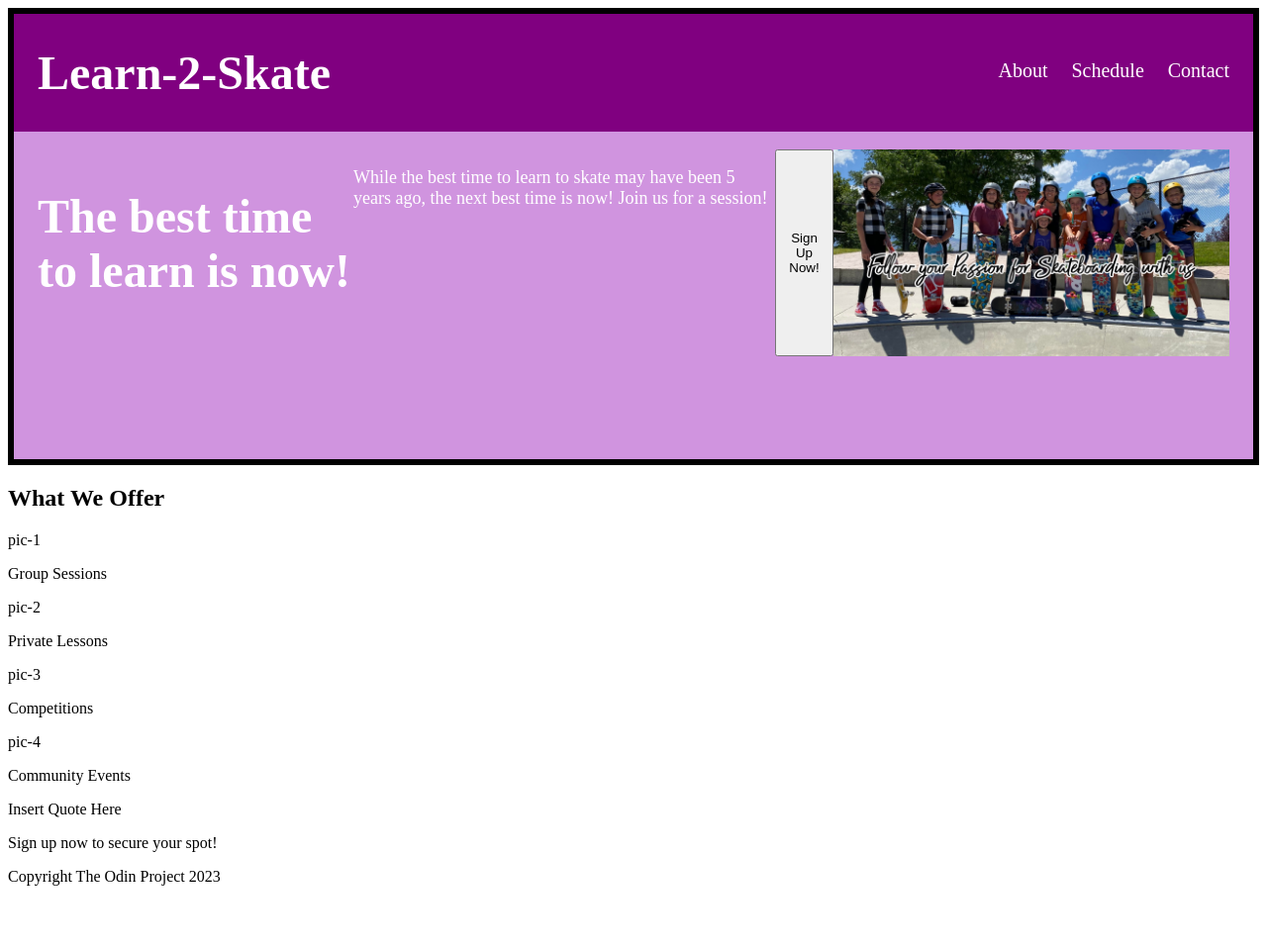
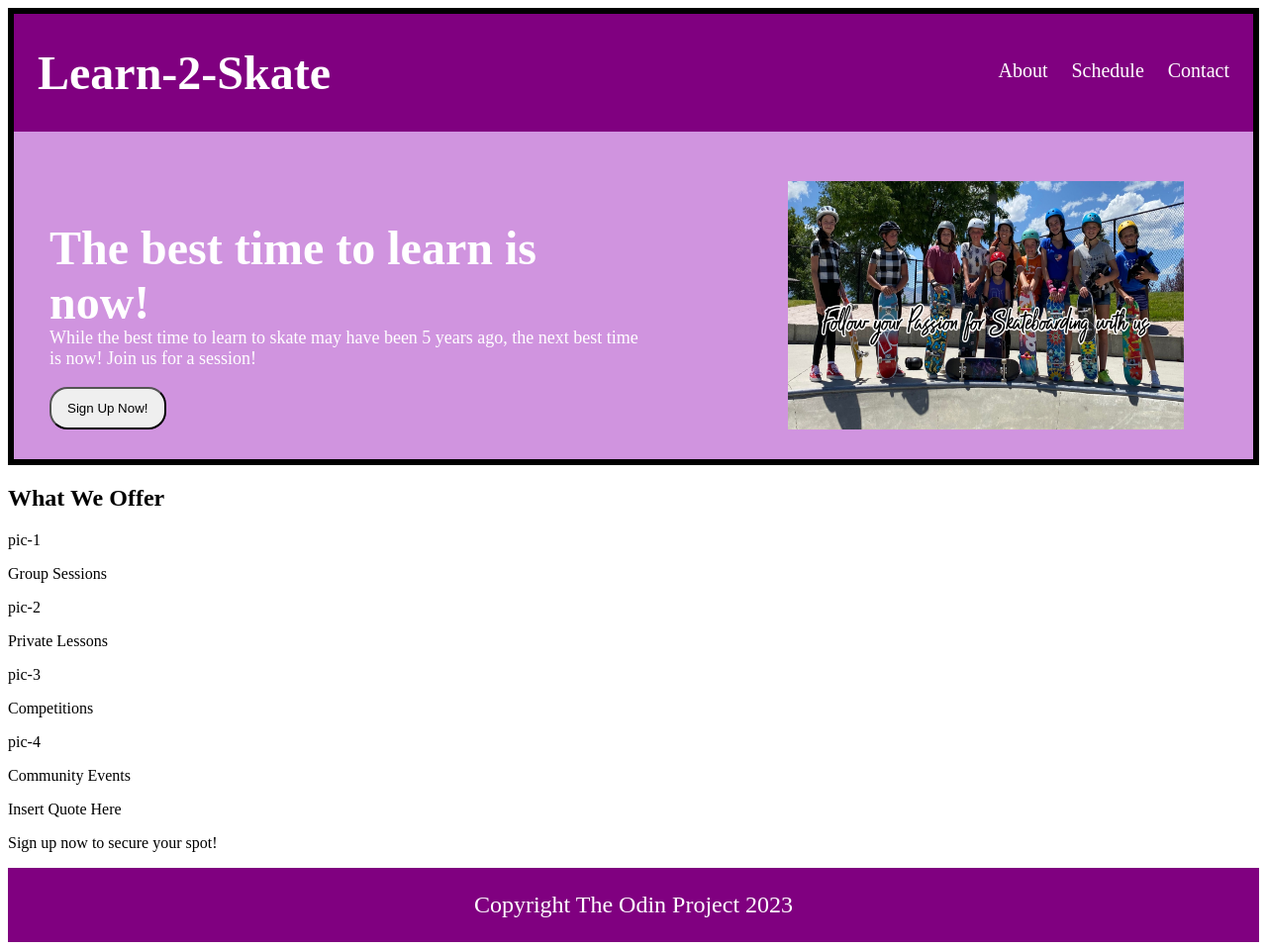
Before and after one commit to 0rin/ladning-page, a plain HTML site: page index.html in a window 1280 px wide. Shown: the whole page at 99% size. Before the commit the page ends 911 px from the top, so only its background shows below. Drawn offline with Linux system fonts and the light colour scheme.

Commit message:
complete top section w/ header

```diff
--- a/index.html
+++ b/index.html
@@ -19,11 +19,13 @@
             </div>
 
             <div class="upper-content">
-                <h2 class="hero-text">The best time to learn is now!</h2>
-                    <p class="learn-blurb">While the best time to learn to skate may have been 5 years ago, the next best time is now! Join us for a session!</p>
-                <button>Sign Up Now!</button>
+                <div class="upper-left">
+                    <h2 class="hero-text">The best time to learn is now!</h2>
+                        <p class="learn-blurb">While the best time to learn to skate may have been 5 years ago, the next best time is now! Join us for a session!</p>
+                    <button>Sign Up Now!</button>
+                </div>
+                <img class="group-photo" src="./images/group-photo.jpg" alt="Group photo of skateboarders">
 
-                <img class="group-photo" src="./images/group-photo.jpg" alt="Group photo of skateboarders">
             </div>
             </div>
 
--- a/styles.css
+++ b/styles.css
@@ -19,16 +19,17 @@
     background-color: #d094df;
     margin-top: -20px;
     color: white;
+    padding-left: 36px;
+    padding-right: 24px;
+    margin-top: 50px;
     display: flex;
-    padding-left: 24px;
-    padding-right: 24px;
-    margin-top: 18px;
 }
 
 .hero-text {
     font-size: 48px;
     font-weight: bold;
-
+    flex-wrap: wrap;
+    margin-bottom: -20px;
 }
 
 .learn-blurb {
@@ -38,6 +39,7 @@
 .group-photo {
     width: 400px;
     height: auto;
+    padding-left: 150px;
 }
 
 .top-section {
@@ -47,8 +49,8 @@
 
 }
 
-.learn {
-
+.upper-left {
+    width: 50%;
 }
 
 ul {
@@ -63,3 +65,18 @@ a {
 h2 {
     display: flex;
 }
+
+button {
+    padding: 12px 16px;
+    border-radius: 18px;
+}
+
+.footer {
+    background-color: purple;
+    color: white;
+    font-size: 24px;
+    height: 75px;
+    width: 100%;
+    display: flex;
+    justify-content: center;
+}
```
